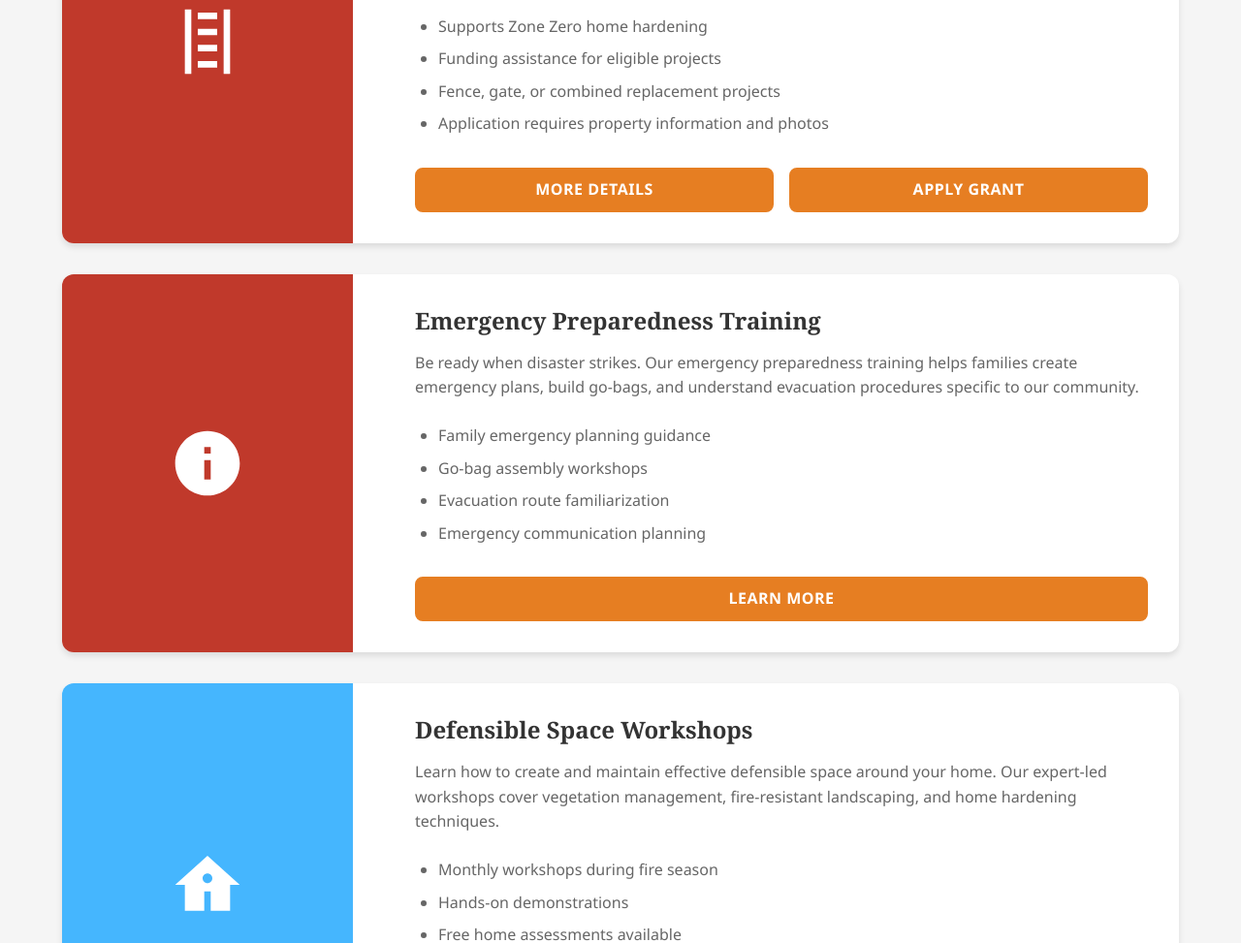
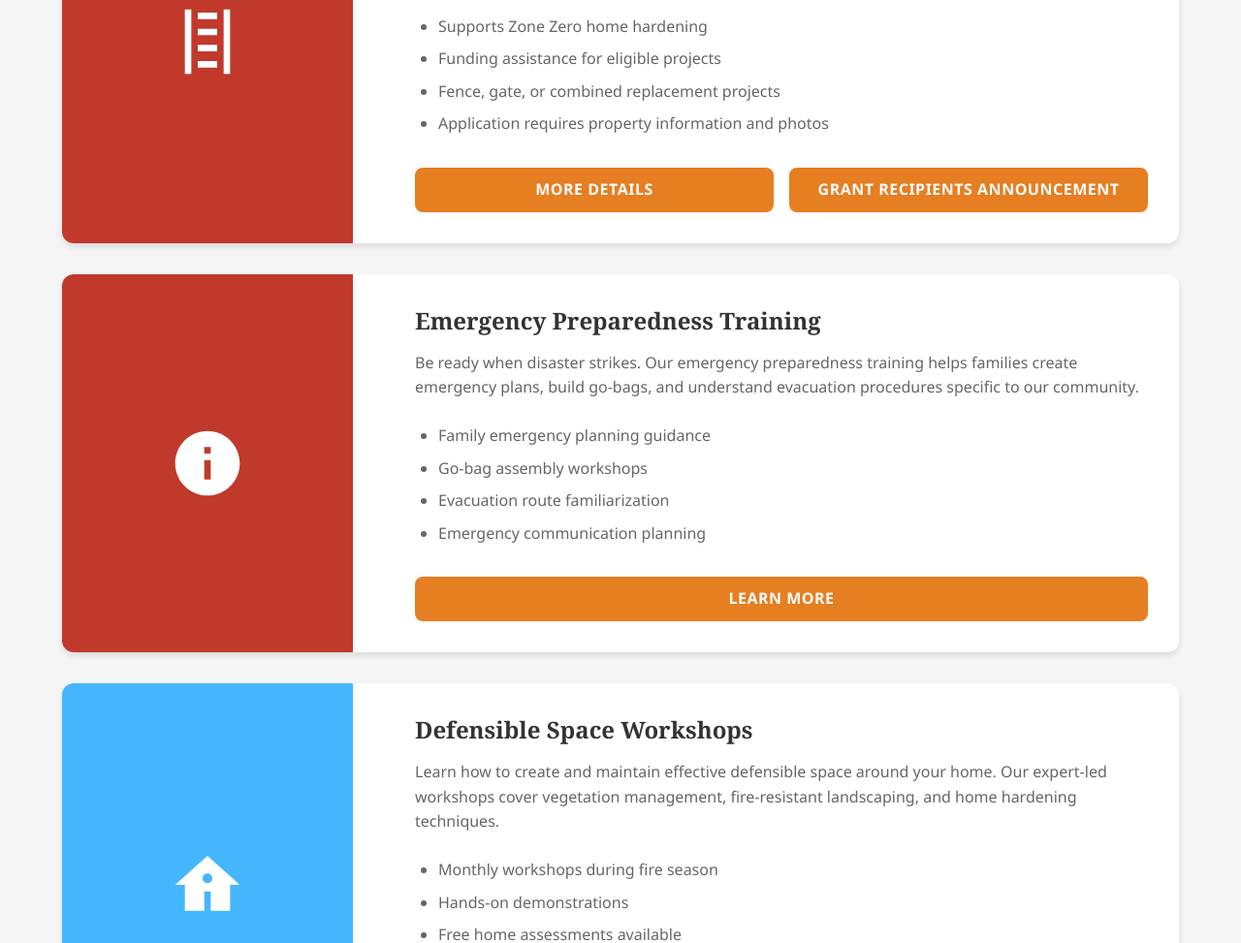
Before and after one commit to SkylarkFSC-San-Marcos/skylarkfsc, a plain HTML site: page programs.html in a window 1280 px wide. Shown: the part 1462-2435 px from the top of the page at 97% size. Drawn offline with Linux system fonts and the light colour scheme.

Commit message:
Update programs.html

```diff
--- a/programs.html
+++ b/programs.html
@@ -164,14 +164,13 @@
                         <li>Fence, gate, or combined replacement projects</li>
                         <li>Application requires property information and photos</li>
                     </ul>
-                    <!--
-                    <a href="zone_zero_sdrff_grant_2026.html" class="btn btn--primary">Apply Grant</a>
-                    -->
                     <div class="program-card__actions" style="display: flex; gap: var(--spacing-md); flex-wrap: wrap;">
                         <a href="checklists/Skylark_FSC_ZoneZero_Grant_v5.pdf" target="_blank" rel="noopener" class="btn btn--primary" style="flex: 1; text-align: center;">More Details</a>
+                        <a href="flyers/Skylark_FSC_ZoneZero_Grant_Recipients_2026.pdf" target="_blank" rel="noopener" class="btn btn--primary" style="flex: 1; text-align: center;">Grant Recipients Announcement</a>
+                        <!--
                         <a href="https://docs.google.com/forms/d/e/1FAIpQLSdR2XACeKSfFNWt6q_9a0WN8HhMsxs9uwUAsPZVBD8rfH12HA/viewform?usp=header" target="_blank" rel="noopener" class="btn btn--primary" style="flex: 1; text-align: center;">Apply Grant</a>
+                        -->
                     </div>
-
                 </div>
             </div>
 
```
